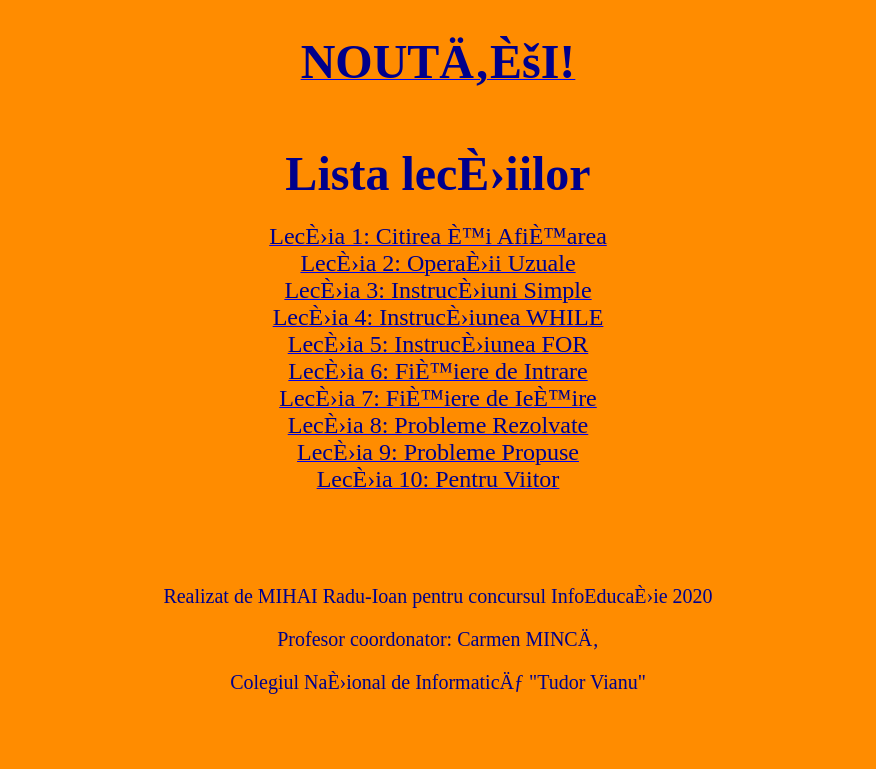
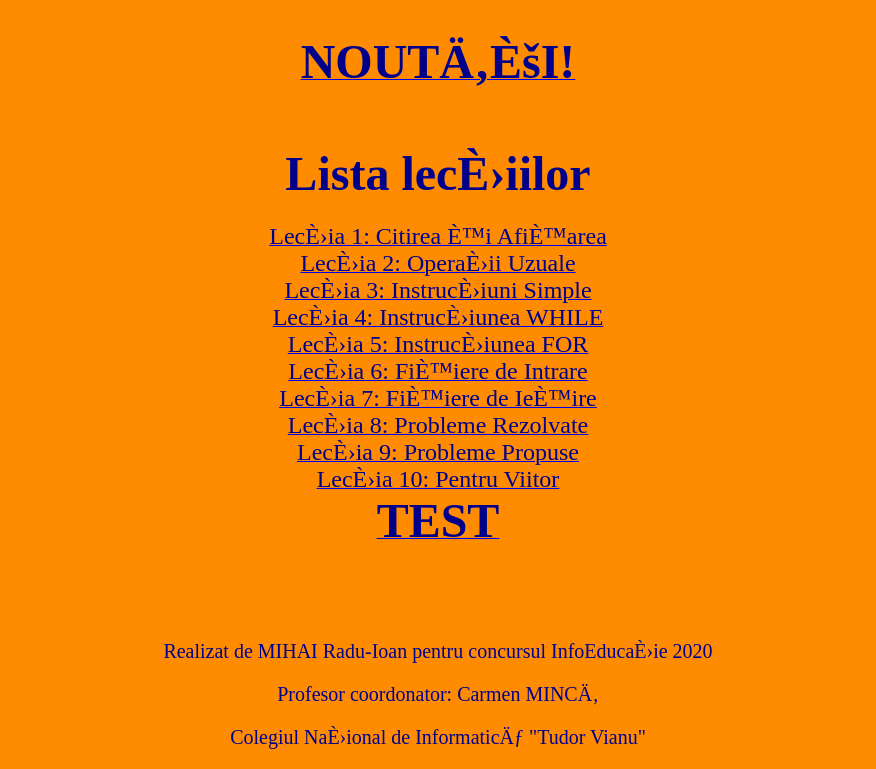
Before and after one commit to AIONStudios/Info9, a plain HTML site: page index.html in a window 1280 px wide. Shown: the part 606-1375 px from the top of the page, without its empty margins (202-1078 px from the left). Before the commit the page ends 1320 px from the top, so only its background shows below. Drawn offline with Linux system fonts and the light colour scheme.

Commit message:
Update index.html

```diff
--- a/index.html
+++ b/index.html
@@ -29,6 +29,7 @@
 <CENTER><A HREF="lectia8.html"><FONT COLOR="darkblue" SIZE="5">Lecția 8: Probleme Rezolvate</FONT></A></CENTER>
 <CENTER><A HREF="lectia9.html"><FONT COLOR="darkblue" SIZE="5">Lecția 9: Probleme Propuse</FONT></A></CENTER>
 <CENTER><A HREF="lectia10.html"><FONT COLOR="darkblue" SIZE="5">Lecția 10: Pentru Viitor</FONT></A></CENTER>
+<CENTER><B><A HREF="quiz.html"><FONT COLOR="darkblue" SIZE="7">TEST</FONT></A></B></CENTER>
 
 <BR><BR><BR><BR>
 
```
